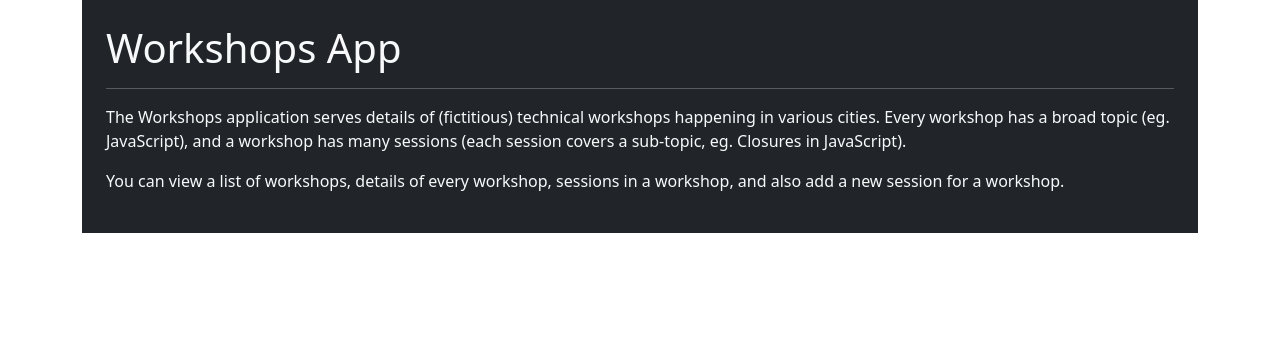
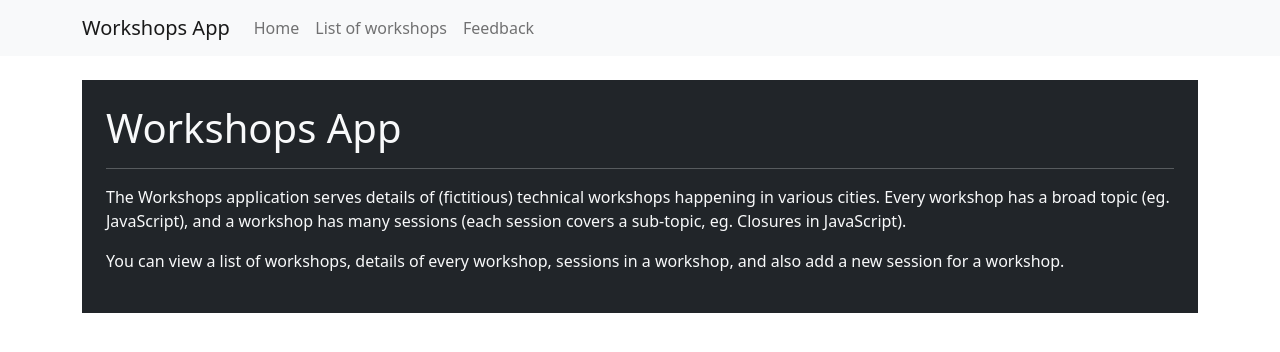
Before and after one commit to Pressy3011/kh-react-aug-2022, a React (Create React App) app in the folder workshops-app/: page / in a window 1280 px wide. Shown: the top 352 px of the page. Built offline with nearby package versions, Linux system fonts and the light colour scheme.

Commit message:
styling menu and home

```diff
--- /dev/null
+++ b/workshops-app/src/components/App.jsx
@@ -0,0 +1,17 @@
+// sfc
+import { Container } from 'react-bootstrap';
+import Menu from './Menu';
+import Home from './Home';
+
+const App = () => {
+    return (
+        <div>
+            <Menu />
+            <Container className="my-4">
+                <Home />
+            </Container>
+        </div>
+    );
+}
+
+export default App;
--- a/workshops-app/src/components/Home.jsx
+++ b/workshops-app/src/components/Home.jsx
@@ -1,6 +1,5 @@
 const Home = () => {
     return (
-        <div className="container">
         <div className="bg-dark text-light p-4">
             <h1>Workshops App</h1>
             <hr />
@@ -13,8 +12,7 @@ const Home = () => {
                 You can view a list of workshops, details of every workshop, sessions in a workshop, and also add a new session for a workshop.
             </p>
         </div>
-        </div>
-    )
+    );
 };
 
 export default Home;
--- /dev/null
+++ b/workshops-app/src/components/Menu.jsx
@@ -0,0 +1,18 @@
+import { Navbar, Nav, Container } from 'react-bootstrap';
+
+const Menu = () => {
+    return (
+        <Navbar bg="light" variant="light">
+            <Container>
+                <Navbar.Brand href="/">Workshops App</Navbar.Brand>
+                <Nav className="me-auto">
+                    <Nav.Link href="/">Home</Nav.Link>
+                    <Nav.Link href="/workshops">List of workshops</Nav.Link>
+                    <Nav.Link href="/feedback">Feedback</Nav.Link>
+                </Nav>
+            </Container>
+        </Navbar>
+    );
+};
+
+export default Menu;
--- a/workshops-app/src/index.jsx
+++ b/workshops-app/src/index.jsx
@@ -1,12 +1,12 @@
 import React from 'react';
 import ReactDOM from 'react-dom/client';
-import Home from './components/Home';
+import App from './components/App';
 
 import 'bootstrap/dist/css/bootstrap.css';
 
 const root = ReactDOM.createRoot( document.getElementById( 'root' ) );
 root.render(
     <React.StrictMode>
-        <Home />
+        <App />
     </React.StrictMode>
 )
```
Lines whose indentation alone changed are shown as unchanged.
